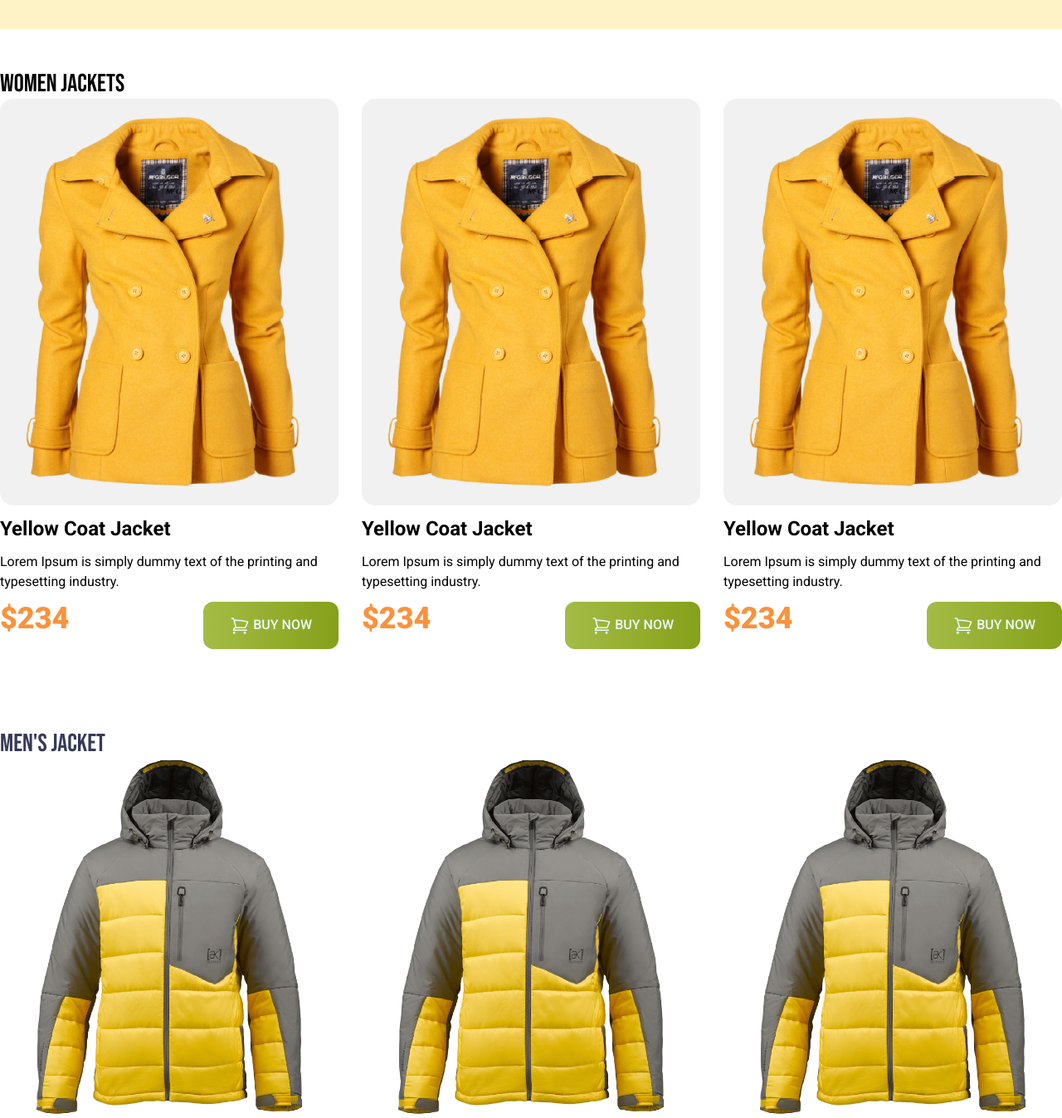
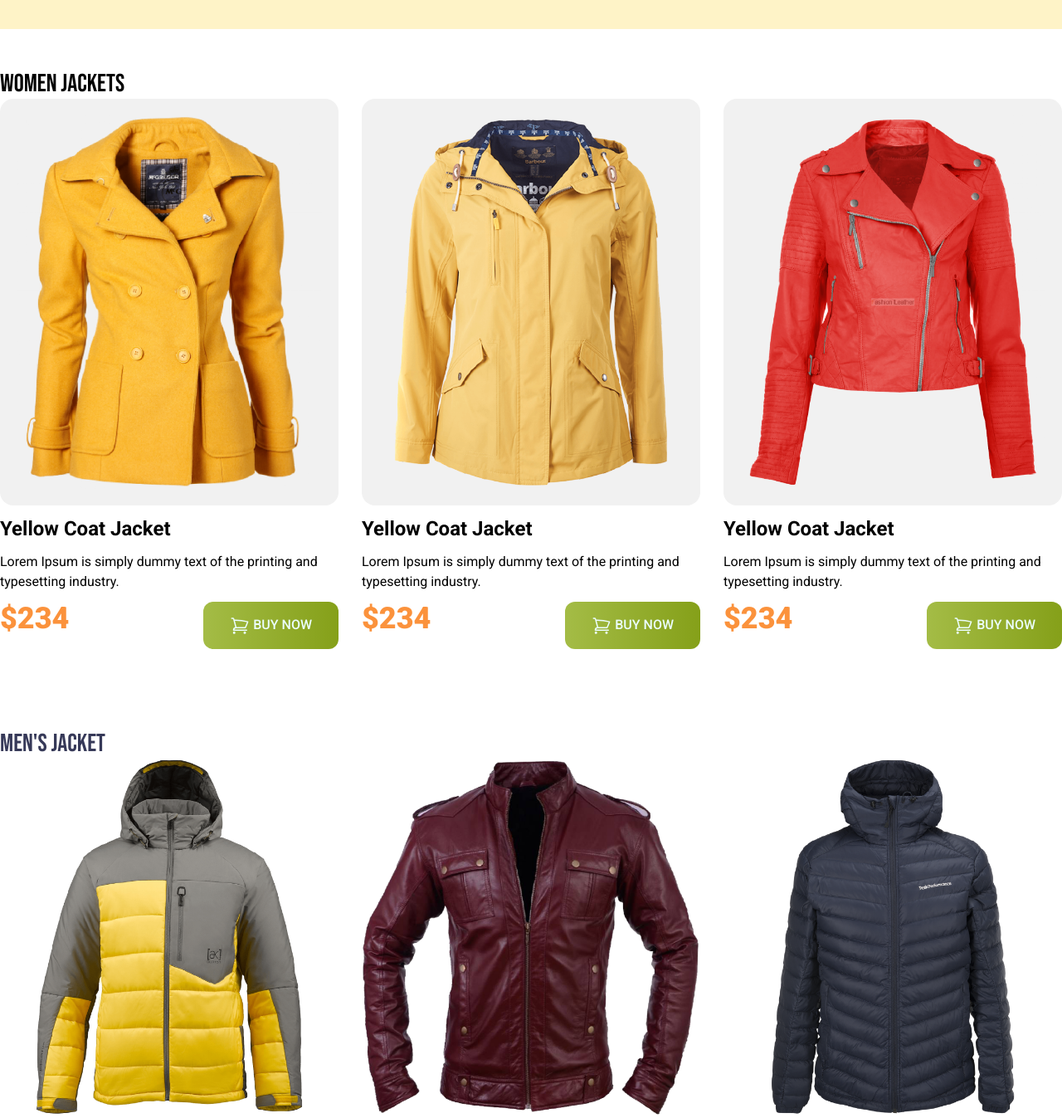
Before and after one commit to ROCKHOSSAIN/penguine-project, a plain HTML site: page index.html in a window 1280 px wide. Shown: the part 680-2027 px from the top of the page at 83% size. Drawn offline with nearby package versions, Linux system fonts and the light colour scheme.

Commit message:
last revision

```diff
--- a/index.html
+++ b/index.html
@@ -87,7 +87,7 @@
             <div class="space-y-3">
                 <!-- jacket 2  -->
                 <div class="bg-[#F1F1F1] p-5 rounded-2xl">
-                    <img src="images/jacket-1.png" alt="">
+                    <img src="images/jacket-2.png" alt="">
 
                 </div>
                 <h4 class="text-2xl font-bold">Yellow Coat Jacket</h4>
@@ -110,7 +110,7 @@
                 <div class="space-y-3">
                     <!-- jacket 3  -->
                     <div class="bg-[#F1F1F1] p-5 rounded-2xl">
-                        <img src="images/jacket-1.png" alt="">
+                        <img src="images/jacket-3.png" alt="">
 
                     </div>
                     <h4 class="text-2xl font-bold">Yellow Coat Jacket</h4>
@@ -163,7 +163,7 @@
 
         <div class="space-y-2">
             <div class="p6">
-                <img src="images/jacket-4.png" alt="">
+                <img src="images/jacket-5.png" alt="">
             </div>
             <h1 class="text-[#363958] font-roboto text-2xl font-semibold">Snow Jacket Mens</h1>
             <p class="text-[#363958] font-roboto text-xl font-light">Lorem Ipsum is simply dummy text of the
@@ -184,7 +184,7 @@
 
         <div class="space-y-2">
             <div class="p6">
-                <img src="images/jacket-4.png" alt="">
+                <img src="images/jacket-6.png" alt="">
             </div>
             <h1 class="text-[#363958] font-roboto text-2xl font-semibold">Snow Jacket Mens</h1>
             <p class="text-[#363958] font-roboto text-xl font-light">Lorem Ipsum is simply dummy text of the
```
